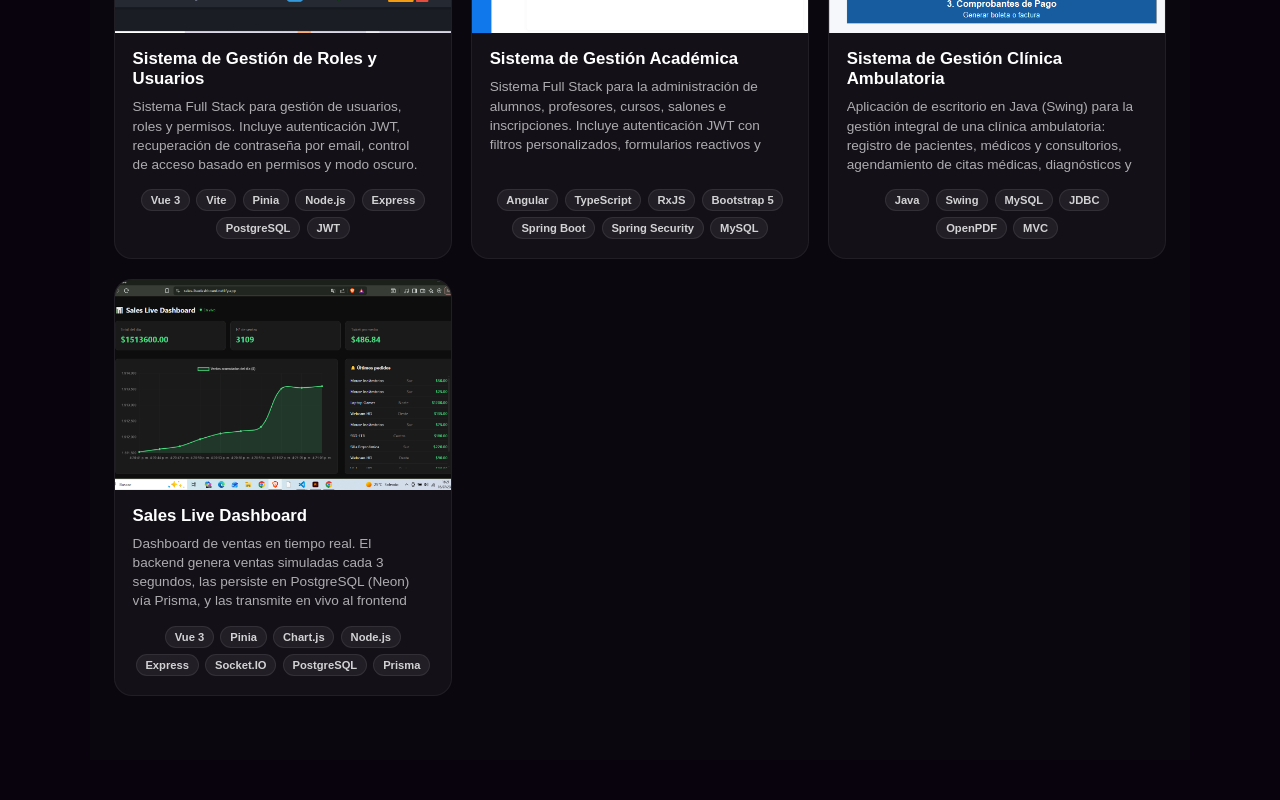
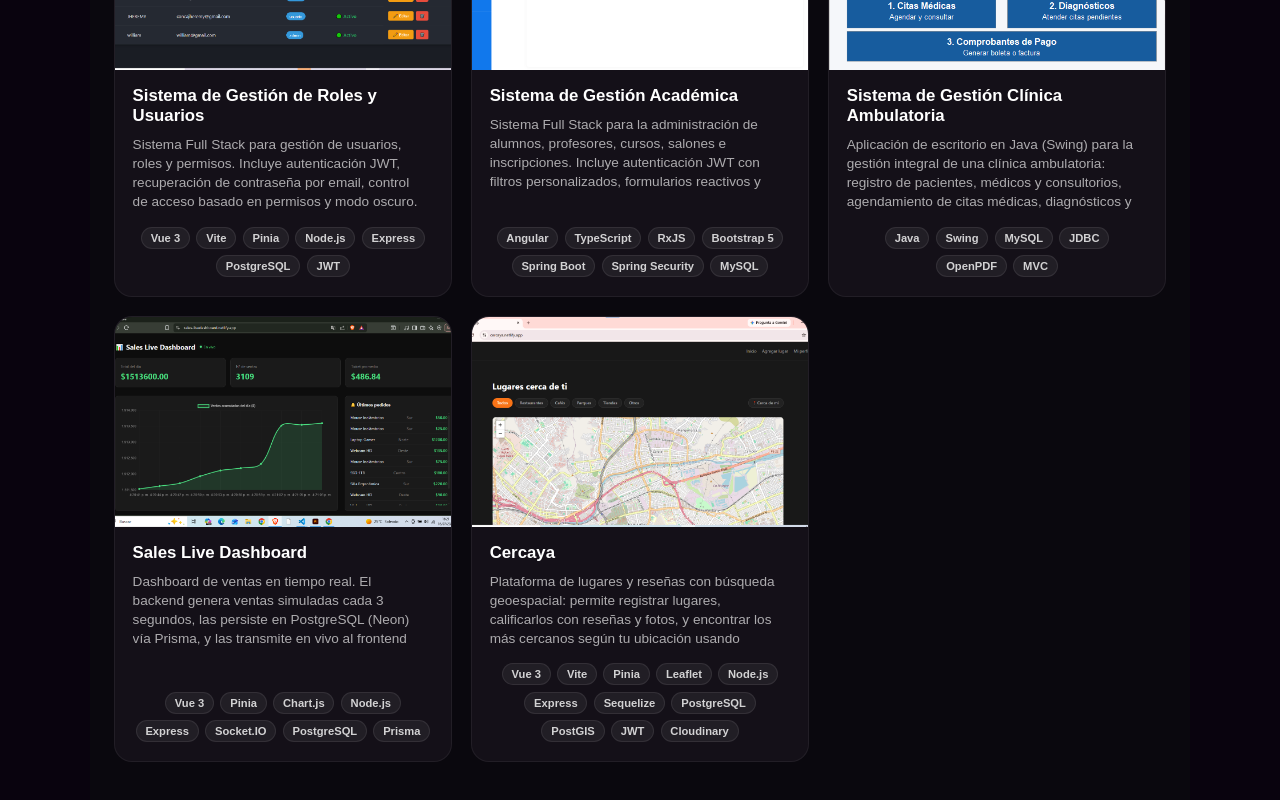
Before and after one commit to Jheremy-Conca/my-portfolio-0.2, a Vue app: page /projects in a window 1280 px wide. Shown: the part 446-1246 px from the top of the page. Before the commit the page ends 1214 px from the top, so only its background shows below. Built offline with nearby package versions, Linux system fonts and the light colour scheme.

Commit message:
fix: solucionar iconos rotos de Leaflet y borrado en cascada de lugar

```diff
--- a/src/views/Projects.vue
+++ b/src/views/Projects.vue
@@ -54,6 +54,7 @@ import gestionRolesImg from '../assets/projects/gestion-roles/usuarios.png';
 import gestionAcademicaImg from '../assets/projects/gestion-academica/dashboard.png';
 import clinicaAmbulatoriaImg from '../assets/projects/clinica-ambulatoria/menu-principal.png';
 import salesDashboardImg from '../assets/projects/sales-live-dashboard/dashboard.png';
+import cercayaImg from '../assets/projects/cercaya/mapa.png';
 
 const projects = ref([
   {
@@ -94,6 +95,15 @@ const projects = ref([
     repoUrl: 'https://github.com/Jheremy-Conca/sales-live-dashboard',
     stack: ['Vue 3', 'Pinia', 'Chart.js', 'Node.js', 'Express', 'Socket.IO', 'PostgreSQL', 'Prisma'],
     accentColor: '#f39c12',
+  },
+  {
+    title: 'Cercaya',
+    description: 'Plataforma de lugares y reseñas con búsqueda geoespacial: permite registrar lugares, calificarlos con reseñas y fotos, y encontrar los más cercanos según tu ubicación usando PostGIS. Incluye autenticación JWT, subida de imágenes a Cloudinary y mapa interactivo con Leaflet.',
+    image: cercayaImg,
+    demoUrl: 'https://cercaya.netlify.app',
+    repoUrl: 'https://github.com/Jheremy-Conca/cercaya',
+    stack: ['Vue 3', 'Vite', 'Pinia', 'Leaflet', 'Node.js', 'Express', 'Sequelize', 'PostgreSQL', 'PostGIS', 'JWT', 'Cloudinary'],
+    accentColor: '#e74c3c',
   },
 ]);
 
```
Also changed, not shown: src/assets/projects/cercaya/mapa.png (added).
